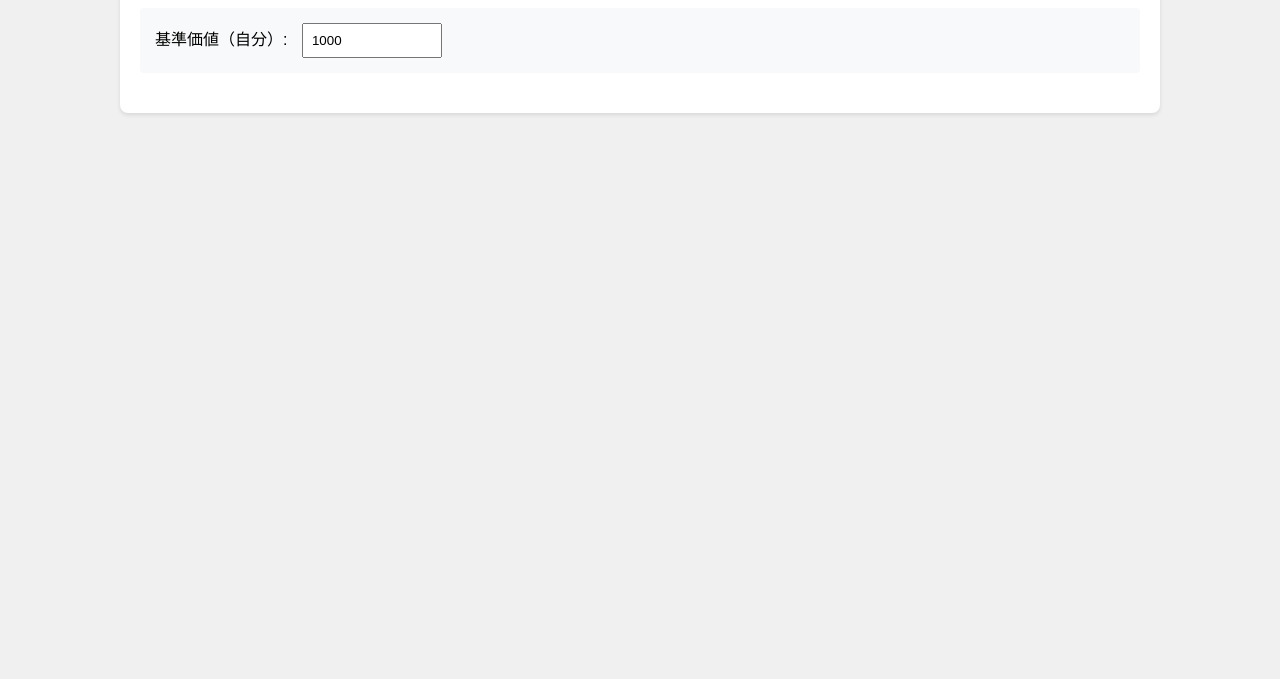
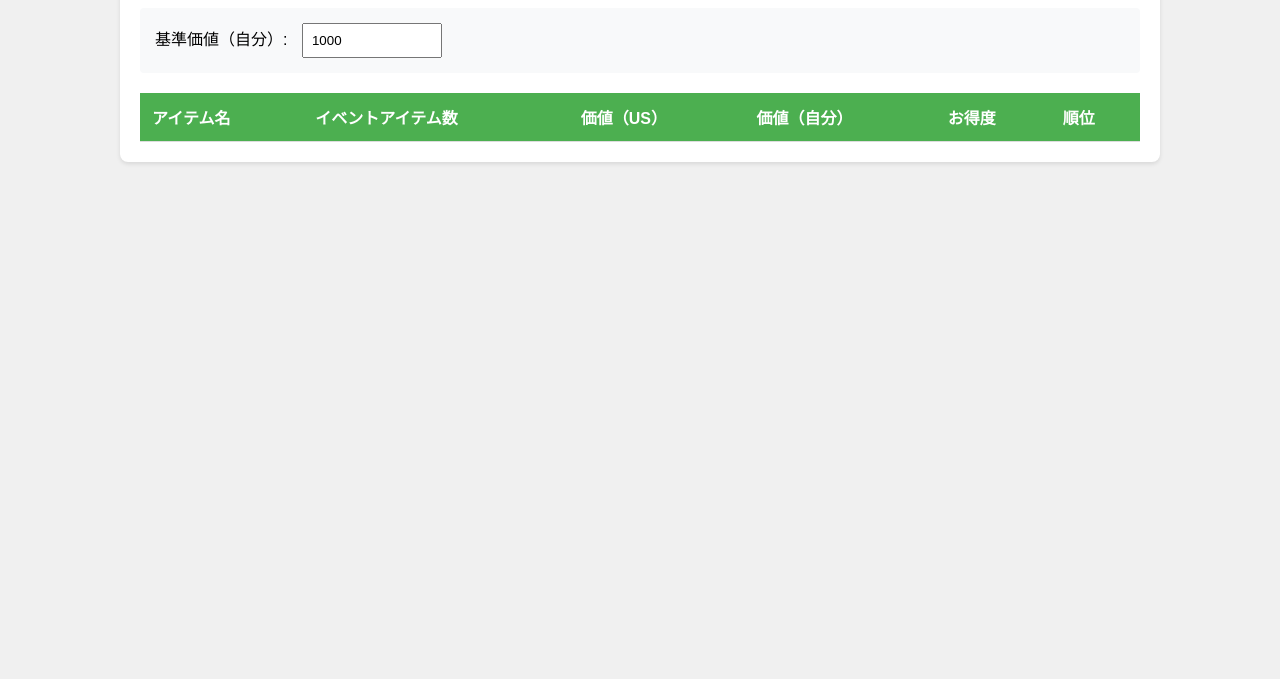
Before and after one commit to logicoolm605/survivortools, a plain HTML site: page index.html in a window 1280 px wide. Shown: the part 121-800 px from the top of the page. Drawn offline with Linux system fonts and the light colour scheme; no server answers.

Commit message:
Update index.html

```diff
--- a/index.html
+++ b/index.html
@@ -16,6 +16,6 @@
         </div>
         <div id="tableContainer"></div>
     </div>
-    <script src="app.js"></script>
+    <script src="eventitem.js"></script>
 </body>
 </html>
```
